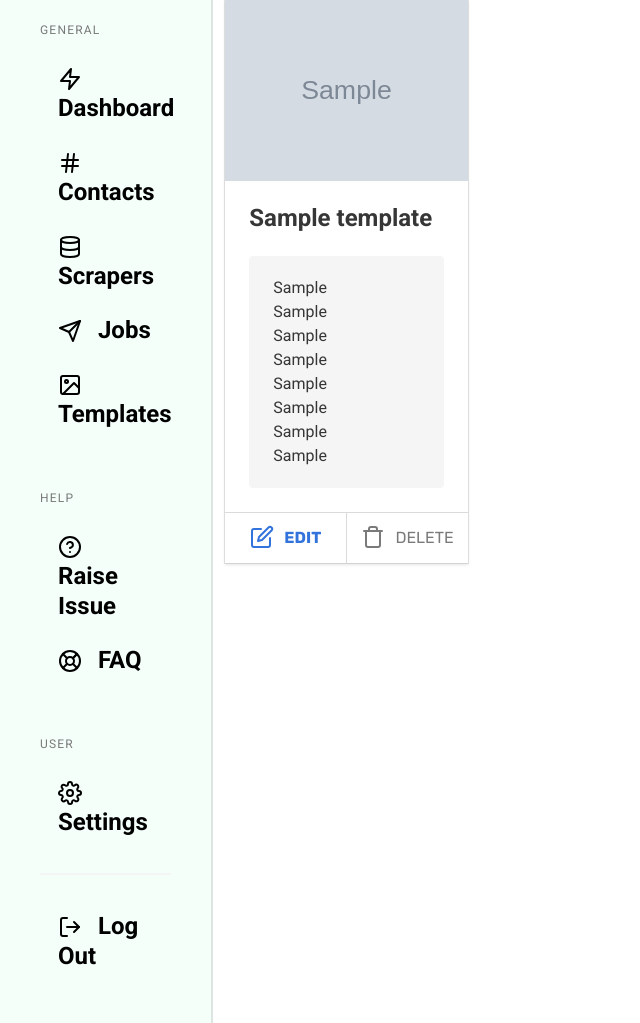
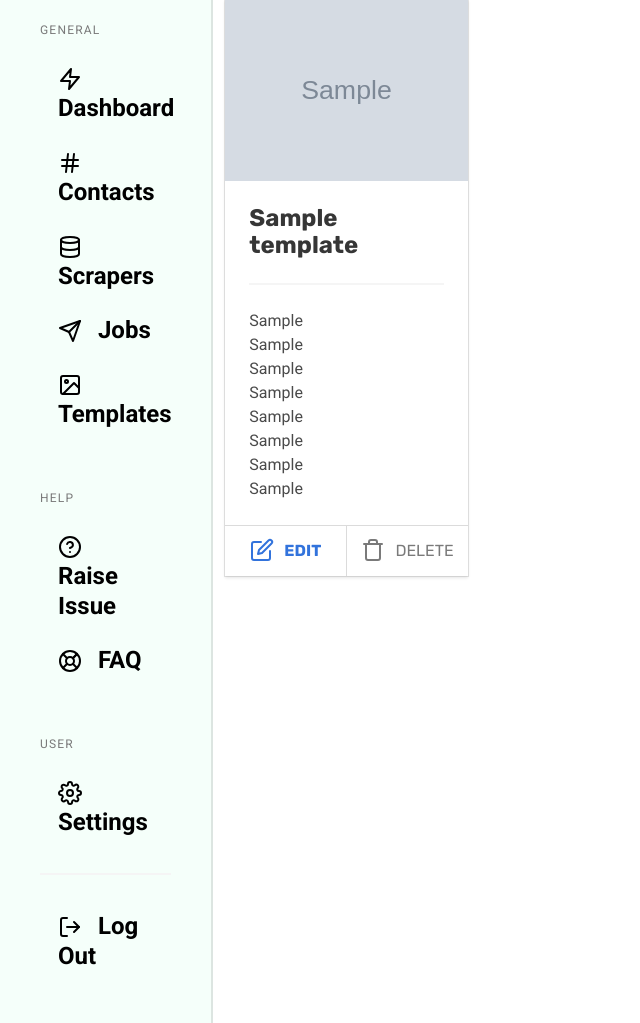
Before and after one commit to highoncarbs/automato, a Flask app: page /templates in a window 1280 px wide. Shown: the part 171-1194 px from the top of the page, without its empty margins (0-640 px from the left). Run offline with Flask 2, Linux system fonts and the light colour scheme; tables that the repository leaves empty hold one stand-in row (values such as "Sample post"); grey boxes marked "Sample" are stand-in pictures; some libraries are stand-ins or nearby versions.

Commit message:
Fixed individual templates layout

```diff
--- a/templates/templates.html
+++ b/templates/templates.html
@@ -226,19 +226,21 @@
                         <div class="card-content">
                           <div class="media">
                             <div class="media-content">
-                              <p class="title is-4">{{temp.name}}</p>
+                              <p class="title is-4 rubik">{{temp.name}}</p>
                             </div>
                           </div>
+                          <hr>
+                          <div class="content is-size-6">
 
-                          <div class="content notification is-light">
-
-                                <p>{{temp.mssg_1}}<br>{{temp.mssg_2}}
+                                <p>{{temp.mssg_1}}
+                                <br>{{temp.mssg_2}}
                                 <br>{{temp.mssg_3}}
                                 <br>{{temp.mssg_4}}
                                 <br>{{temp.mssg_5}}
                                 <br>{{temp.mssg_6}}
                                 <br>{{temp.mssg_7}}
-                                <br>{{temp.mssg_8}} </p>
+                                <br>{{temp.mssg_8}}
+                                </p>
                           </div>
 
                         </div>
```
